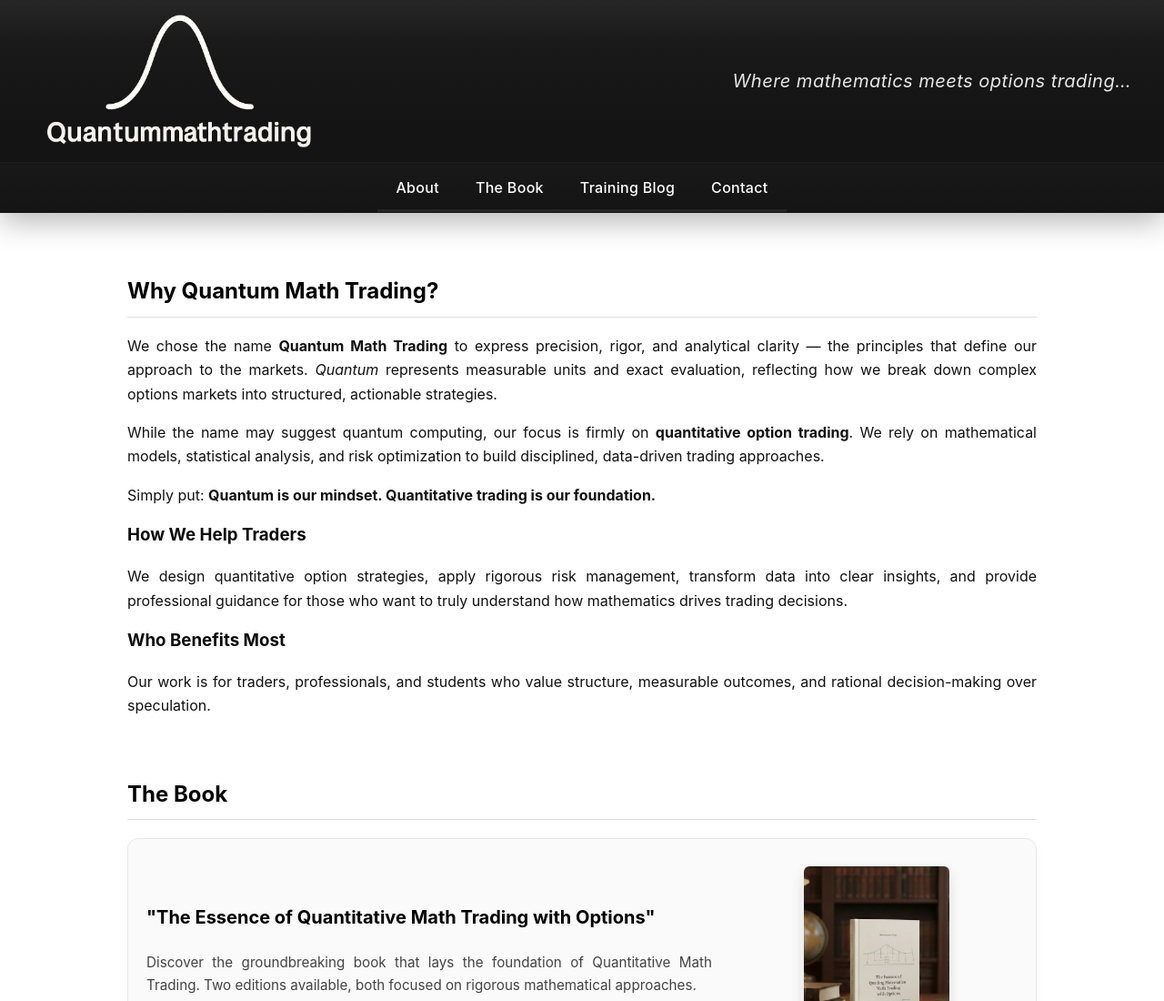
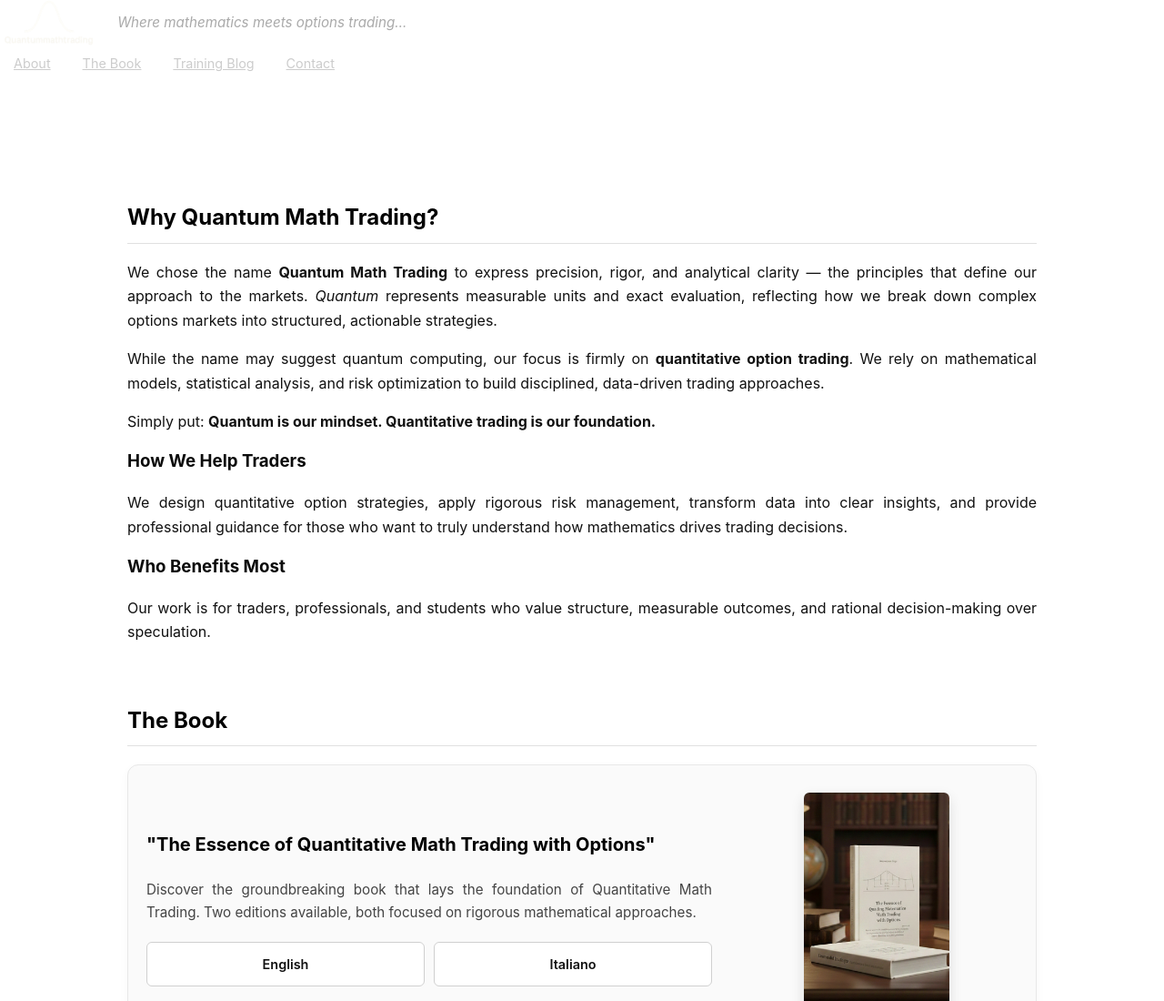
Before and after one commit to massimilianoriolfo-code/quantummathtrading, a plain HTML site: page index.html in a window 1280 px wide. Shown: the top 1100 px of the page at 91% size. Drawn offline with Linux system fonts and the light colour scheme.

Commit message:
Update index.html

```diff
--- a/index.html
+++ b/index.html
@@ -18,72 +18,56 @@
 
     p { text-align: justify; text-justify: inter-word; margin-bottom: 1rem; }
 
-    /* ===== Header (sticky glossy Apple-style) ===== */
+    * ===== Header Orizzontale e Compatto ===== */
     header {
       position: fixed;
       top: 0; left: 0; right: 0;
       z-index: 1000;
       background: rgba(0,0,0,0.92);
       color: #fff;
-      box-shadow: 0 10px 30px rgba(0,0,0,0.28);
-      backdrop-filter: blur(8px);
-      -webkit-backdrop-filter: blur(8px);
-    }
-
-    header .gloss {
-      position: absolute;
-      inset: 0;
-      background: linear-gradient(180deg, rgba(255,255,255,0.08) 0%, rgba(255,255,255,0.02) 22%, rgba(0,0,0,0) 60%);
-      pointer-events: none;
-      z-index: 2;
+      box-shadow: 0 4px 20px rgba(0,0,0,0.2);
+      backdrop-filter: blur(12px);
+      -webkit-backdrop-filter: blur(12px);
+      /* Uniamo tutto in un unico flex container */
+      display: flex;
+      align-items: center;
+      justify-content: space-between;
+      padding: 0 40px;
+      height: 70px; /* Altezza fissa e ridotta per PC */
     }
 
     .topbar {
-      position: relative;
       display: flex;
-      justify-content: space-between;
       align-items: center;
-      padding: 14px 36px;
-      gap: 16px;
-      z-index: 10;
+      gap: 20px;
+      padding: 0; /* Rimosso padding extra */
     }
 
     .topbar img {
-      height: 150px;
+      height: 50px !important; /* Logo più piccolo e discreto */
       width: auto;
+    }
+
+    .tagline {
+      font-size: 0.95rem; /* Più piccola per stare in linea */
+      color: #aaa;
+      font-style: italic;
+      margin: 0;
       display: block;
     }
 
-    .tagline {
-      font-size: 1.26rem;
-      color: #e6e6e6;
-      font-style: italic;
-      letter-spacing: 0.4px;
-      margin: 0;
-      text-align: right;
-    }
-
-    /* ===== NAV AGGIORNATA ===== */
+    /* ===== NAV In Linea ===== */
     nav {
-      position: relative;
-      z-index: 10;
-      background: linear-gradient(180deg, rgba(255,255,255,0.02), rgba(0,0,0,0.02));
+      background: transparent !important;
+      border: none !important;
       display: flex;
-      justify-content: center;
-      border-top: 1px solid rgba(255,255,255,0.05);
-      border-bottom: 1px solid rgba(0,0,0,0.2);
-      flex-wrap: nowrap; /* IMPEDISCE DI ANDARE A CAPO */
+      gap: 5px;
     }
 
     nav a {
-      color: #ffffff !important;
-      text-decoration: none;
-      padding: 14px 20px; /* Ridotto leggermente da 24 a 20 per sicurezza */
-      font-weight: 500;
-      letter-spacing: 0.3px;
-      transition: color 0.25s ease, text-shadow 0.25s ease, background 0.25s ease;
-      display: inline-block;
-      white-space: nowrap; /* Evita che il testo vada su due righe */
+      color: #ccc !important;
+      padding: 8px 15px !important;
+      font-size: 0.9rem !important;
     }
 
     nav a:hover,
@@ -195,29 +179,56 @@ section { display: block; } /* <— questa è la sola aggiunta */
       .container { padding-top: 34px; }
     }
 
-    @media (max-width: 600px) {
+    * ===== Header Orizzontale e Compatto ===== */
+    header {
+      position: fixed;
+      top: 0; left: 0; right: 0;
+      z-index: 1000;
+      background: rgba(0,0,0,0.92);
+      color: #fff;
+      box-shadow: 0 4px 20px rgba(0,0,0,0.2);
+      backdrop-filter: blur(12px);
+      -webkit-backdrop-filter: blur(12px);
+      /* Uniamo tutto in un unico flex container */
+      display: flex;
+      align-items: center;
+      justify-content: space-between;
+      padding: 0 40px;
+      height: 70px; /* Altezza fissa e ridotta per PC */
+    }
+
     .topbar {
-        flex-direction: row;
-        justify-content: space-between;
+      display: flex;
       align-items: center;
-        padding: 10px 16px;
-        gap: 12px;
+      gap: 20px;
+      padding: 0; /* Rimosso padding extra */
     }
 
     .topbar img {
-        height: 60px !important; /* Ridotto un altro po' per dare respiro */
+      height: 50px !important; /* Logo più piccolo e discreto */
+      width: auto;
     }
 
     .tagline {
-        font-size: 0.8rem;
-        text-align: right;
-        max-width: 65%;
+      font-size: 0.95rem; /* Più piccola per stare in linea */
+      color: #aaa;
+      font-style: italic;
+      margin: 0;
+      display: block;
     }
 
-      /* COMPATTAZIONE MENU PER FAR STARE TUTTO */
+    /* ===== NAV In Linea ===== */
     nav {
-        flex-wrap: nowrap;
-        justify-content: space-evenly;
+      background: transparent !important;
+      border: none !important;
+      display: flex;
+      gap: 5px;
+    }
+
+    nav a {
+      color: #ccc !important;
+      padding: 8px 15px !important;
+      font-size: 0.9rem !important;
     }
 
       nav a {
@@ -247,6 +258,7 @@ section { display: block; } /* <— questa è la sola aggiunta */
 
   <header id="site-header" role="banner">
     <div class="gloss" aria-hidden="true"></div>
+
     <div class="topbar">
       <img src="Logo-bianco-trasparente.png" alt="Quantummathtrading logo" id="site-logo">
       <p class="tagline">Where mathematics meets options trading…</p>
```
Lines whose indentation alone changed are shown as unchanged.
